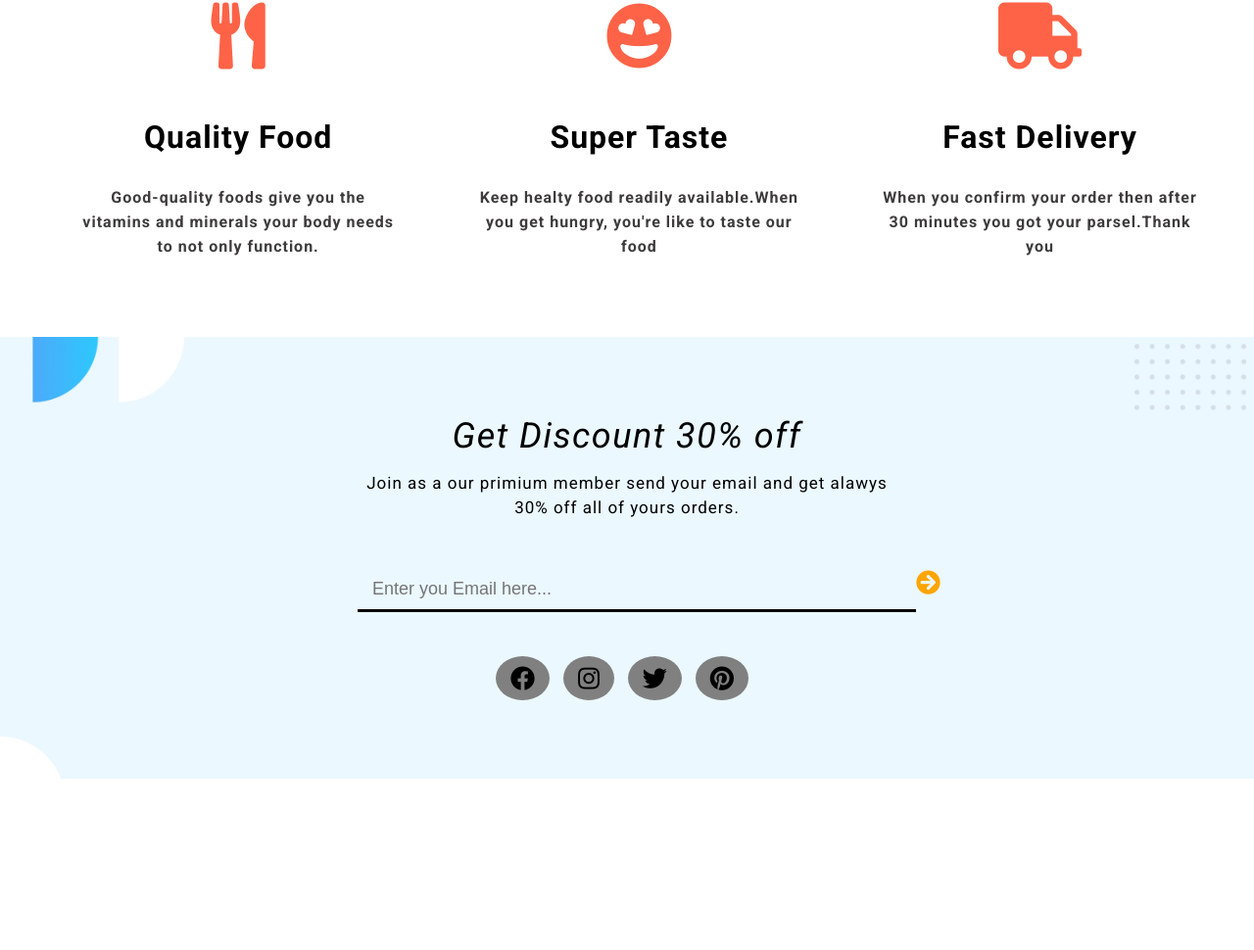
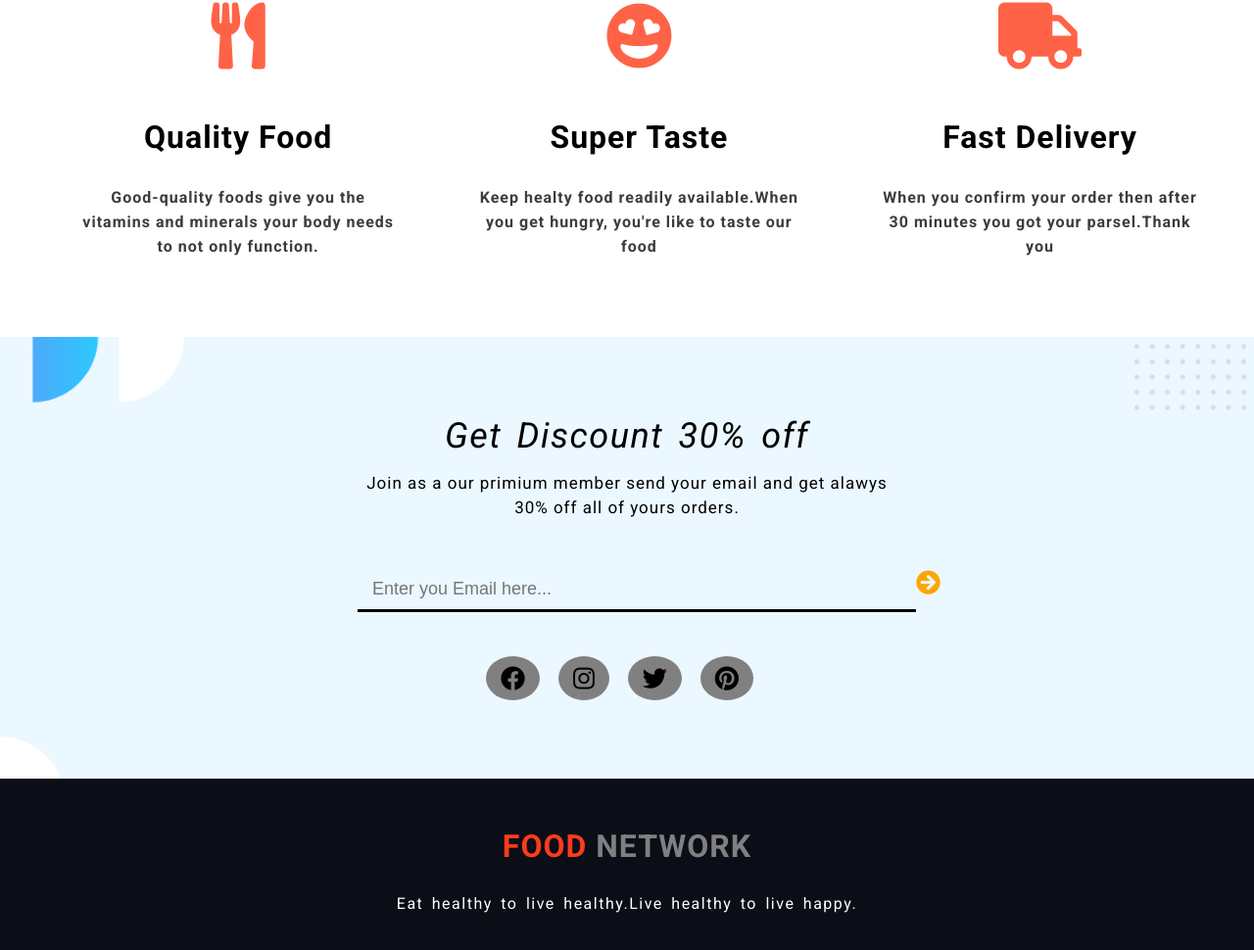
Before and after one commit to rakib5561/ChiliFood-simple-page, a plain HTML site: page index.html in a window 1280 px wide. Shown: the part 2902-3872 px from the top of the page at 98% size. Before the commit the page ends 3697 px from the top, so only its background shows below. Drawn offline with Linux system fonts and the light colour scheme.

Commit message:
Added Footer and Copleted static web page

```diff
--- a/index.html
+++ b/index.html
@@ -259,16 +259,20 @@
                 </div>
 
             </div>
-
-
         </section>
-
-
     </main>
 
 
     <!-- ======Start Footer====== -->
-    <footer>
+    <footer id="footerSection">
+
+        <div class="Container">
+
+            <h1><span>FOOD</span> NETWORK</h1>
+
+            <p>Eat healthy to live healthy.Live healthy to live happy.</p>
+
+        </div>
 
     </footer>
 
--- a/style.css
+++ b/style.css
@@ -396,6 +396,7 @@ body{
 #followSection h1{
 
     text-align: center;
+    word-spacing: 5px;
     letter-spacing: 1.5px;
     font-size: 36px;
     font-weight: normal;
@@ -456,5 +457,35 @@ body{
     color: black;
     background: grey;
     border-radius: 100%;
-    margin-right: 10px;
+    margin-right: 15px;
 }
+
+/* Footer Section Start */
+
+#footerSection{
+
+    padding-top: 50px;
+    padding-bottom: 80px;
+    background: #0B0D17;
+}
+
+#footerSection h1{
+
+    color: grey;
+    text-align: center;
+    margin-bottom: 30px;
+    letter-spacing: 1px;
+}
+
+#footerSection span{
+
+    color: #ff3b1d;
+}
+
+#footerSection p{
+
+    text-align: center;
+    color: white;
+    word-spacing: 3px;
+    letter-spacing: 1.5px;
+}
```
